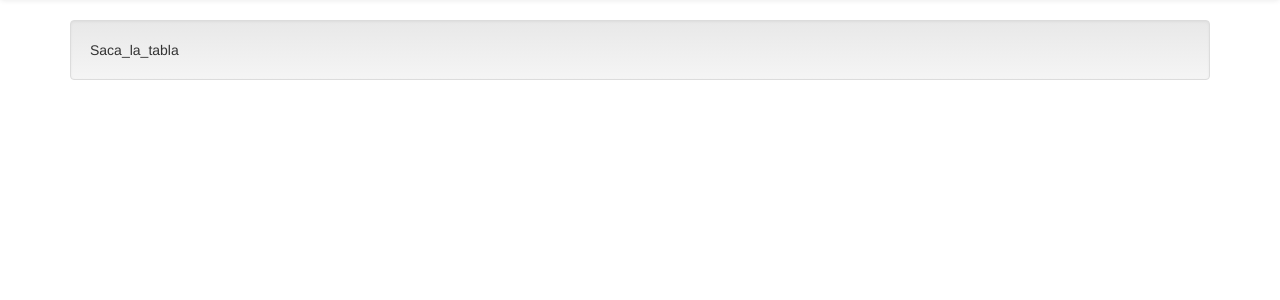
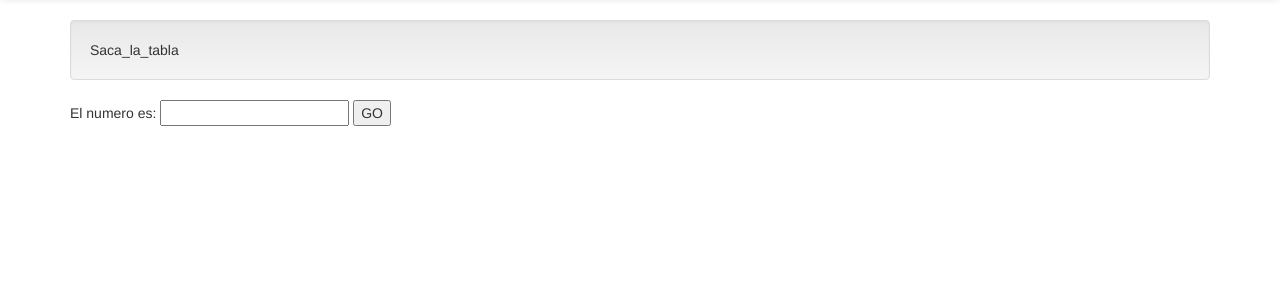
Before and after one commit to anampl/IFCT0509, a PHP site: page /saca_la_tabla.php in a window 1280 px wide. Shown: the part 52-352 px from the top of the page. Run offline with PHP 8.4, Linux system fonts and the light colour scheme; some libraries are stand-ins or nearby versions.

Commit message:
Revert "borrado formulario"
This reverts commit d257ddaac031b975eb682045099b377312086931.

```diff
--- a/saca_la_tabla.php
+++ b/saca_la_tabla.php
@@ -6,6 +6,23 @@
 
 	<div class="well">Saca_la_tabla</div>
 
+			<form action="saca_la_tabla.php" method="post">
+
+			<tr>
+                   	<td>El numero es:</td>
+                   	<td><input type="number" name="numero"></td>
+            </tr>
+
+
+			<input type="submit" name="go" value="GO">
+
+
+
+
+
+
+
+			</form>
 
 
 			<?php
@@ -21,8 +38,8 @@
 
 
 
-				}
- 			?>
+}
+ ?>
 
 
 
```
